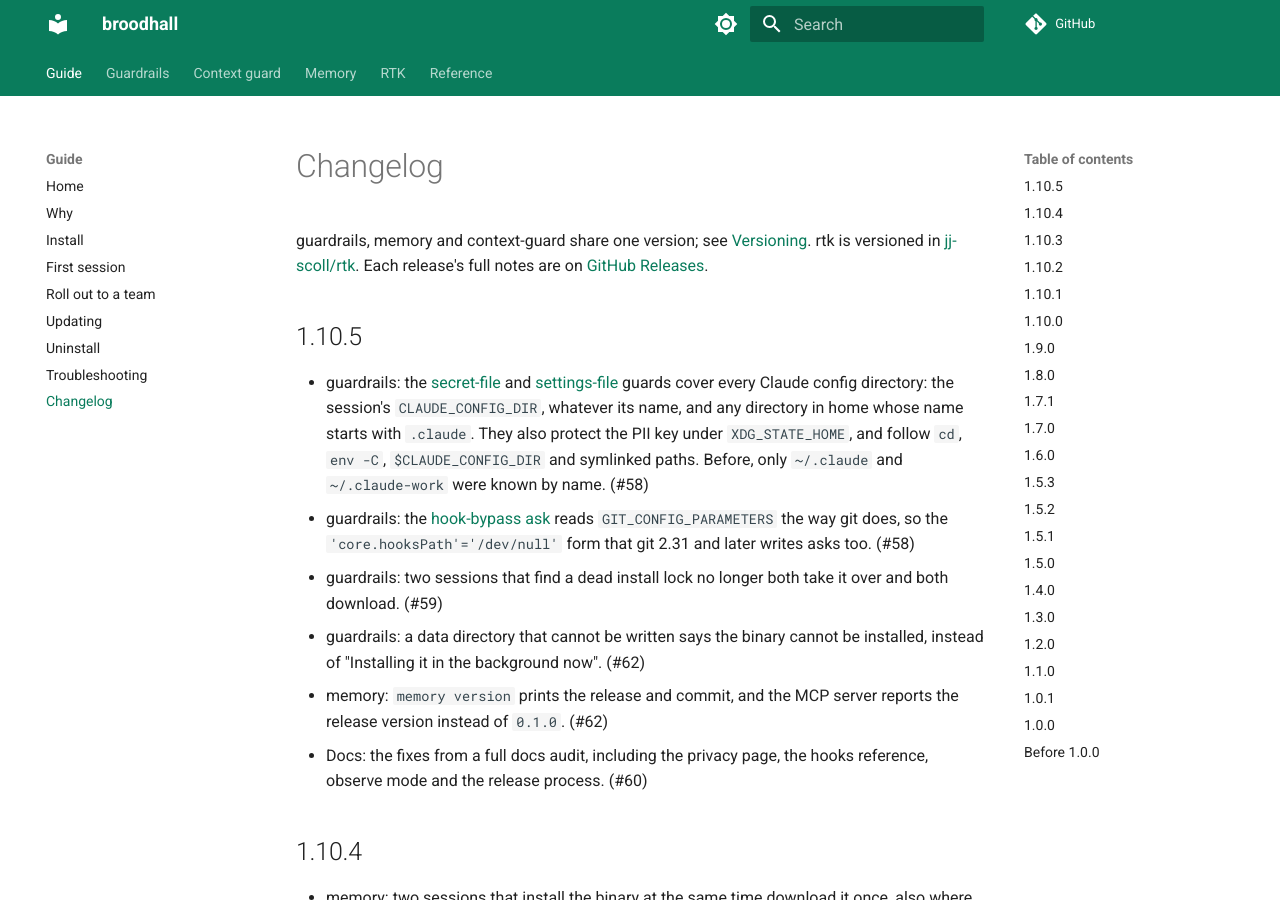
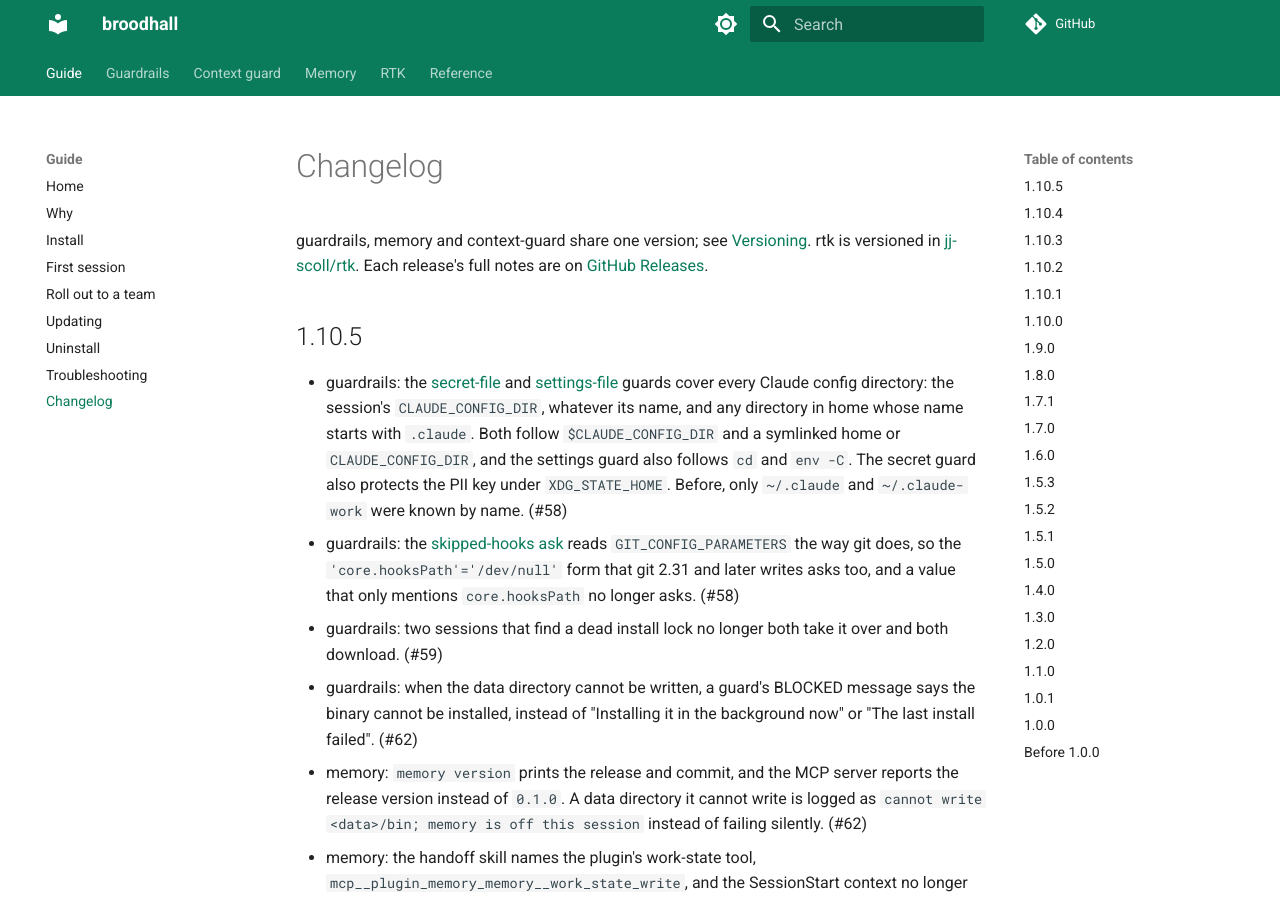
Before and after one commit to jj-scoll/broodhall, an MkDocs documentation site: the page built from docs/guide/changelog.md, in a window 1280 px wide and 900 px high. Built offline with MkDocs 1.6.1 and Material for MkDocs 9.7.7, drawn with Linux system fonts in a browser that asks for light colours; comment, search, counter and statistics services are not loaded; some of the changed text lies outside the part shown.

Commit message:
docs: changelog 1.10.5, say which guard does what
The secret guard follows $CLAUDE_CONFIG_DIR and a symlinked home or
config dir, but not env -C; only the settings guard follows cd and
env -C, and only the secret guard protects the PII key. Add #60's
non-docs changes (handoff skill tool id, no deliverables/ copy claim),
memory's unwritable-bin log line from #62, the hooksPath false positive
#58 removed, and an anchor on the git link. #61 moved the remote-control
scan into a helper with no change in behaviour, so it still has no entry.

Co-Authored-By: Claude Opus 5.5 <noreply@anthropic.com>

```diff
--- a/docs/guide/changelog.md
+++ b/docs/guide/changelog.md
@@ -10,18 +10,25 @@ guardrails, memory and context-guard share one version; see
 - guardrails: the [secret-file](../guardrails/secret-files.md) and
   [settings-file](../guardrails/settings-files.md) guards cover every Claude config
   directory: the session's `CLAUDE_CONFIG_DIR`, whatever its name, and any directory in home
-  whose name starts with `.claude`. They also protect the PII key under `XDG_STATE_HOME`, and
-  follow `cd`, `env -C`, `$CLAUDE_CONFIG_DIR` and symlinked paths. Before, only `~/.claude`
-  and `~/.claude-work` were known by name. (#58)
-- guardrails: the [hook-bypass ask](../guardrails/git.md) reads `GIT_CONFIG_PARAMETERS` the way
-  git does, so the `'core.hooksPath'='/dev/null'` form that git 2.31 and later writes asks
-  too. (#58)
+  whose name starts with `.claude`. Both follow `$CLAUDE_CONFIG_DIR` and a symlinked home or
+  `CLAUDE_CONFIG_DIR`, and the settings guard also follows `cd` and `env -C`. The secret
+  guard also protects the PII key under `XDG_STATE_HOME`. Before, only `~/.claude` and
+  `~/.claude-work` were known by name. (#58)
+- guardrails: the [skipped-hooks ask](../guardrails/git.md#skipped-hooks-and-signing-ask) reads
+  `GIT_CONFIG_PARAMETERS` the way git does, so the `'core.hooksPath'='/dev/null'` form that
+  git 2.31 and later writes asks too, and a value that only mentions `core.hooksPath` no
+  longer asks. (#58)
 - guardrails: two sessions that find a dead install lock no longer both take it over and both
   download. (#59)
-- guardrails: a data directory that cannot be written says the binary cannot be installed,
-  instead of "Installing it in the background now". (#62)
+- guardrails: when the data directory cannot be written, a guard's BLOCKED message says the
+  binary cannot be installed, instead of "Installing it in the background now" or "The last
+  install failed". (#62)
 - memory: `memory version` prints the release and commit, and the MCP server reports the
-  release version instead of `0.1.0`. (#62)
+  release version instead of `0.1.0`. A data directory it cannot write is logged as `cannot
+  write <data>/bin; memory is off this session` instead of failing silently. (#62)
+- memory: the handoff skill names the plugin's work-state tool,
+  `mcp__plugin_memory_memory__work_state_write`, and the SessionStart context no longer says
+  local files are copied into `deliverables/`. (#60)
 - Docs: the fixes from a full docs audit, including the privacy page, the hooks reference,
   observe mode and the release process. (#60)
 
```
